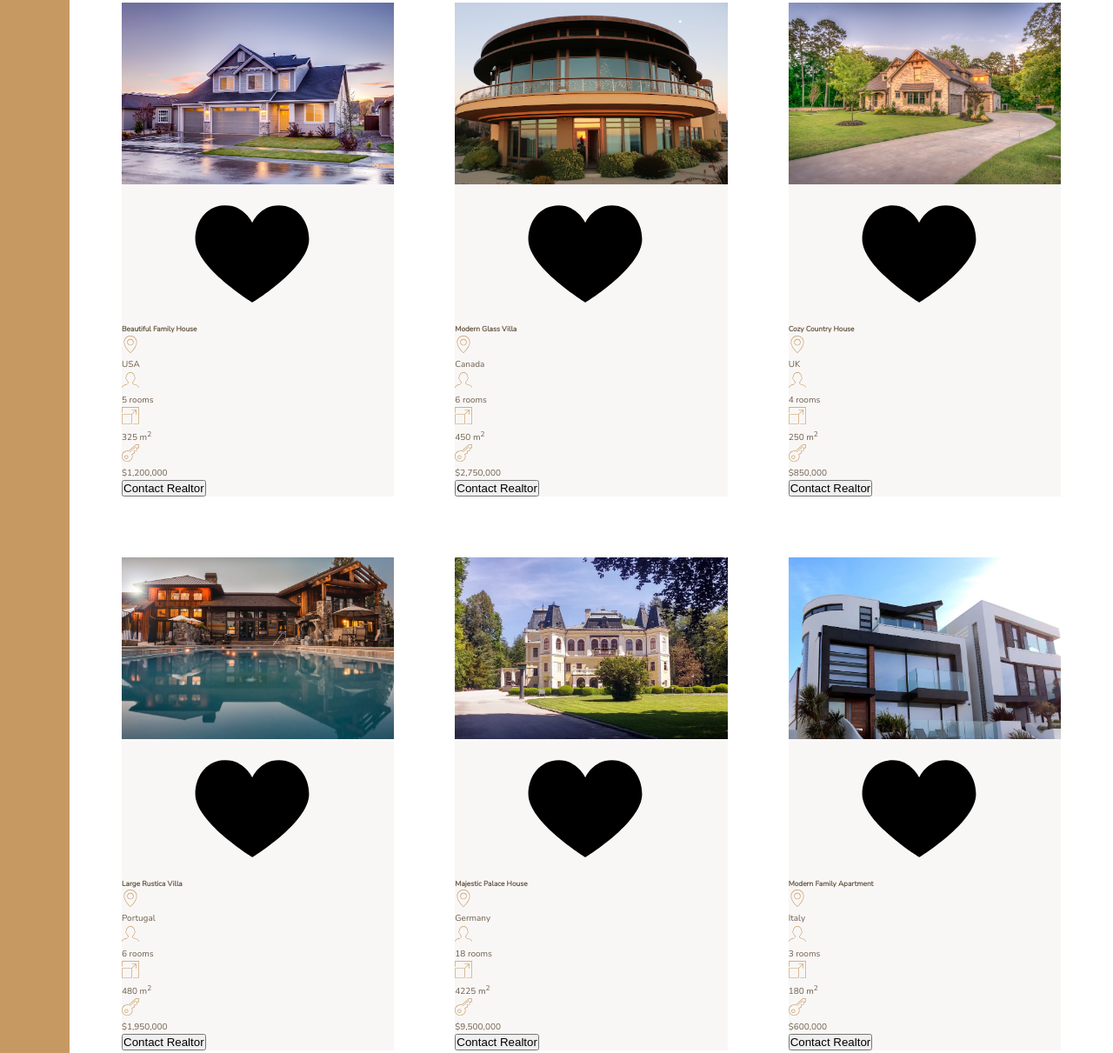
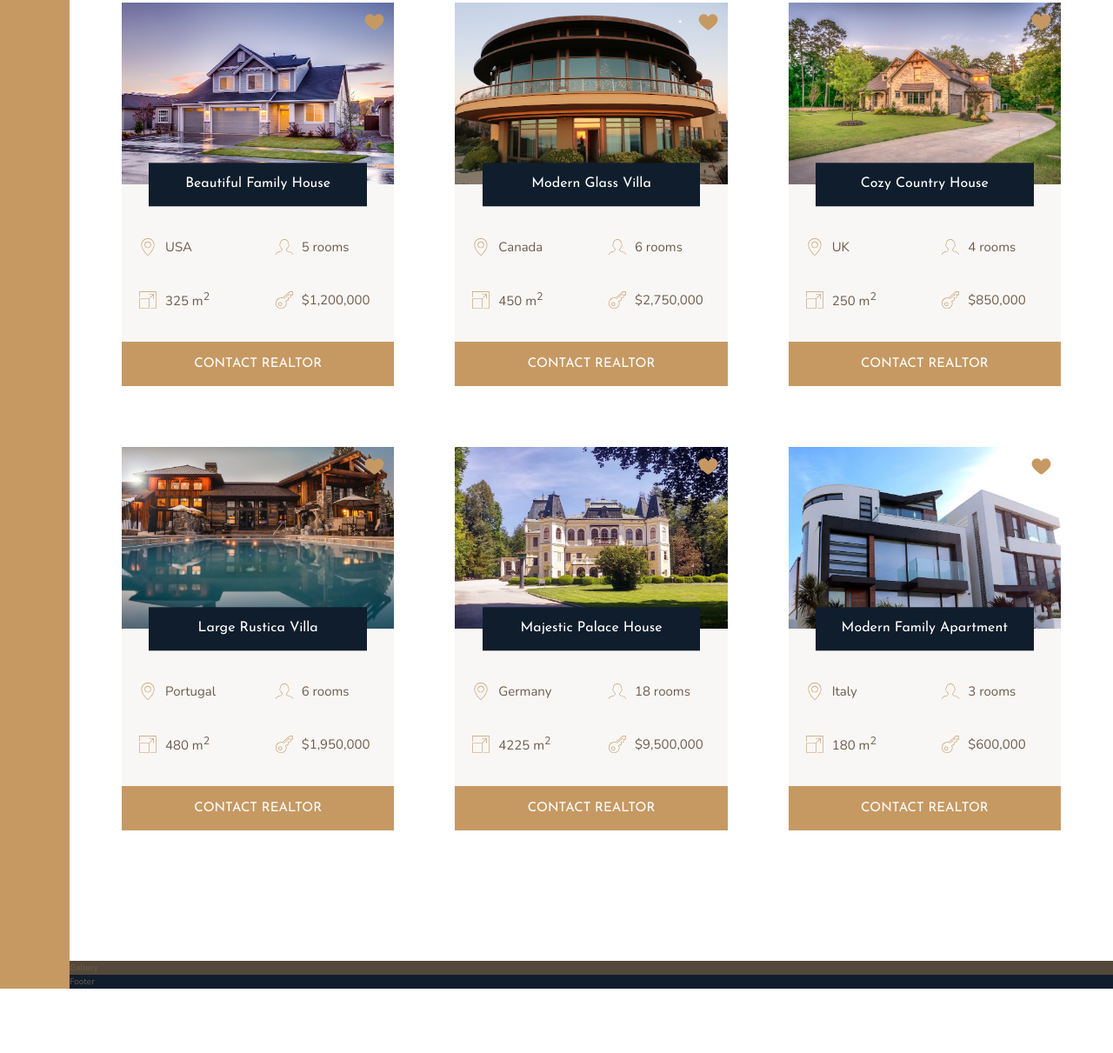
Before and after one commit to jyandell83/advanced-css-project-3, a plain HTML site: page index.html in a window 1280 px wide. Shown: the part 1967-3178 px from the top of the page at 87% size. After the commit the page ends 3104 px from the top, so only its background shows below. Drawn offline with nearby package versions, Linux system fonts and the light colour scheme.

Commit message:
finish cards section homes

```diff
--- a/css/style.css
+++ b/css/style.css
@@ -153,13 +153,53 @@ body {
   grid-gap: 7rem; }
 
 .home {
-  background-color: #f9f7f6; }
+  background-color: #f9f7f6;
+  display: grid;
+  grid-row-gap: 3.5rem;
+  grid-template-columns: repeat(2, 1fr); }
   .home__img {
-    width: 100%; }
-  .home__location svg, .home__rooms svg, .home__area svg, .home__price svg {
+    width: 100%;
+    grid-column: 1 / -1;
+    grid-row: 1 / 2;
+    z-index: 1; }
+  .home__like {
+    grid-row: 1 / 2;
+    grid-column: 2 / 3;
     fill: #c69963;
-    height: 2rem;
-    width: 2rem; }
+    height: 2.5rem;
+    width: 2.5rem;
+    z-index: 2;
+    justify-self: end;
+    margin: 1rem; }
+  .home__name {
+    grid-row: 1 / 2;
+    align-self: end;
+    z-index: 2;
+    grid-column: 1 / -1;
+    justify-self: center;
+    width: 80%;
+    font-family: "Josefin Sans", sans-serif;
+    font-size: 1.6rem;
+    text-align: center;
+    padding: 1.25rem;
+    background-color: #101d2c;
+    color: #fff;
+    font-weight: 400;
+    transform: translateY(50%); }
+  .home__location, .home__rooms {
+    margin-top: 2.5rem; }
+  .home__location, .home__rooms, .home__area, .home__price {
+    font-size: 1.5rem;
+    margin-left: 2rem;
+    display: flex;
+    align-items: center; }
+    .home__location svg, .home__rooms svg, .home__area svg, .home__price svg {
+      fill: #c69963;
+      height: 2rem;
+      width: 2rem;
+      margin-right: 1rem; }
+  .home__button {
+    grid-column: 1 / -1; }
 
 .gallery {
   background-color: #54483A;
--- a/index.html
+++ b/index.html
@@ -128,7 +128,7 @@
                                 </svg>
                                 <p>$1,200,000</p>
                             </div>
-                            <button class="cta">Contact Realtor</button>
+                            <button class="btn home__button">Contact Realtor</button>
                     </div>
                     <div class="home">
                         <img class="home__img" src="img/house-2.jpeg" alt="House 2">
@@ -160,7 +160,7 @@
                                 </svg>
                                 <p>$2,750,000</p>
                             </div>
-                            <button class="cta">Contact Realtor</button>
+                            <button class="btn home__button">Contact Realtor</button>
                     </div>
                     <div class="home">
                         <img class="home__img" src="img/house-3.jpeg" alt="House 3">
@@ -192,7 +192,7 @@
                                 </svg>
                                 <p>$850,000</p>
                             </div>
-                            <button class="cta">Contact Realtor</button>
+                            <button class="btn home__button">Contact Realtor</button>
                     </div>
                     <div class="home">
                         <img class="home__img" src="img/house-4.jpeg" alt="House 4">
@@ -224,7 +224,7 @@
                                 </svg>
                                 <p>$1,950,000</p>
                             </div>
-                            <button class="cta">Contact Realtor</button>
+                            <button class="btn home__button">Contact Realtor</button>
                     </div>
                     <div class="home">
                         <img class="home__img" src="img/house-5.jpeg" alt="House 5">
@@ -256,7 +256,7 @@
                                 </svg>
                                 <p>$9,500,000</p>
                             </div>
-                            <button class="cta">Contact Realtor</button>
+                            <button class="btn home__button">Contact Realtor</button>
                     </div>
                     <div class="home">
                         <img class="home__img" src="img/house-6.jpeg" alt="House 6">
@@ -288,7 +288,7 @@
                                 </svg>
                                 <p>$600,000</p>
                             </div>
-                            <button class="cta">Contact Realtor</button>
+                            <button class="btn home__button">Contact Realtor</button>
                     </div>
 		</section>
 
--- a/sass/_homes.scss
+++ b/sass/_homes.scss
@@ -10,16 +10,49 @@
 .home {
     background-color: $color-grey-light-1;
 
+    display: grid;
+    grid-row-gap: 3.5rem;
+    grid-template-columns: repeat(2, 1fr);
+
     &__img {
         width: 100%;
+        grid-column: 1 / -1;
+        grid-row: 1 / 2;
+        z-index: 1;
     }
 
     &__like {
-
+        grid-row: 1 / 2;
+        grid-column: 2 / 3;
+        fill: $color-primary;
+        height: 2.5rem;
+        width: 2.5rem;
+        z-index: 2;
+        justify-self: end;
+        margin: 1rem;
     }
 
     &__name {
+        grid-row: 1 / 2;
+        align-self: end;
+        z-index: 2;
+        grid-column: 1 / -1;
+        justify-self: center;
 
+        width: 80%;
+        font-family: $font-display;
+        font-size: 1.6rem;
+        text-align: center;
+        padding: 1.25rem;
+        background-color: $color-secondary;
+        color: #fff;
+        font-weight: 400;
+        transform: translateY(50%);
+    }
+
+    &__location,
+    &__rooms {
+        margin-top: 2.5rem;
     }
 
     &__location,
@@ -27,14 +60,26 @@
     &__area,
     &__price {
 
+        font-size: 1.5rem;
+        margin-left: 2rem;
+
+        display: flex;
+        align-items: center;
+
+
         svg {
             fill: $color-primary;
             height: 2rem;
             width: 2rem;
+            margin-right: 1rem;
         }
 
         p {
 
         }
     }
+
+    &__button {
+        grid-column: 1 / -1;
+    }
 }
```
